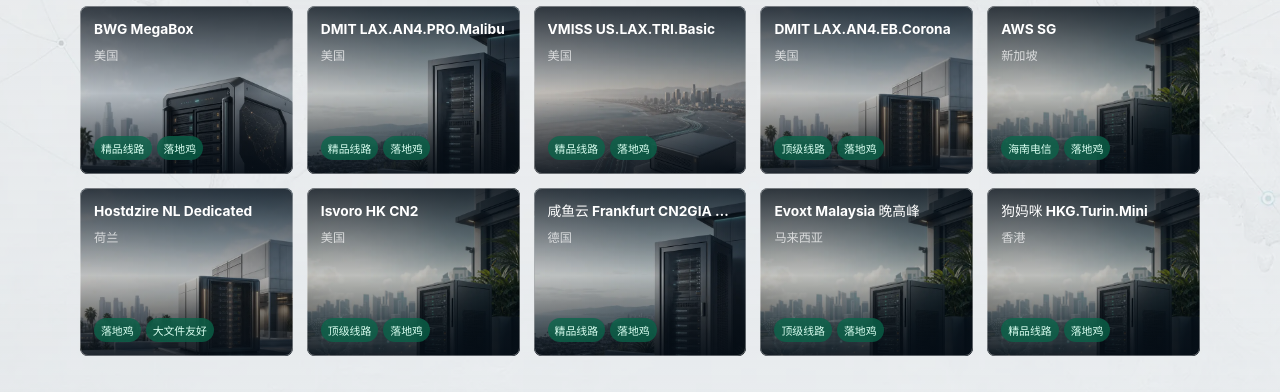
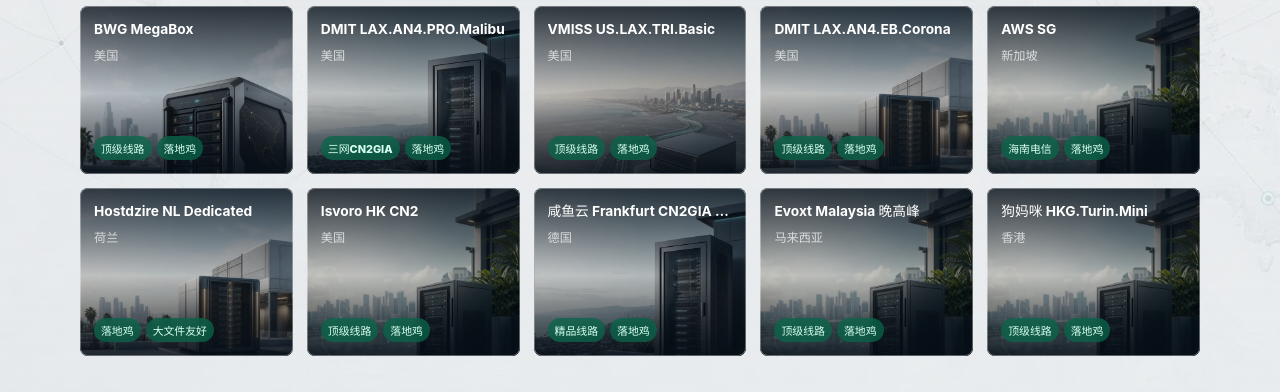
Before and after one commit to ruoqianfengshao/nq-reader, a React (Vite) app: page / in a window 1280 px wide. Shown: the part 485-877 px from the top of the page. Built offline with nearby package versions, Linux system fonts and the light colour scheme.

Commit message:
fix: separate route tier from network quality

```diff
--- a/src/App.tsx
+++ b/src/App.tsx
@@ -907,10 +907,13 @@
     verdictGrade(useCase.name, useCase.verdict, useCase.severity),
     ...semanticTags(useCase.name, useCase.verdict, useCase.evidence),
   ]);
-  if (useCase.name !== "代理" || !tags.some((tag) => /^(顶级|精品)线路$/.test(tag))) return tags;
+  if (useCase.name !== "代理" || !tags.some((tag) => /^(顶级|精品)线路$|^三网CN2GIA$/.test(tag))) return tags;
 
   const hasCarrierHappy = tags.some((tag) => /^(电信|联通|移动)快乐$|^三网快乐$/.test(tag));
-  return (hasCarrierHappy ? tags.filter((tag) => !/^(电信|联通|移动)精品线路$/.test(tag)) : tags).slice(0, 3);
+  const concise = hasCarrierHappy ? tags.filter((tag) => !/^(电信|联通|移动)精品线路$/.test(tag)) : tags;
+  const anomaly = concise.find((tag) => tag === "部分方向异常");
+  if (!anomaly) return concise.slice(0, 3);
+  return [...concise.filter((tag) => tag !== anomaly).slice(0, 2), anomaly];
 }
 
 function proxyGoodRegionTags(evidence: string[]): string[] {
@@ -1061,6 +1064,7 @@
     const mobilePremium = evidence.some((item) => item.startsWith("移动线路 ") && /CMIN2/i.test(item));
     return compactTags([
       ...carrierQualityTags(evidence),
+      evidence.some((item) => /^(国内测速|丢包|国际互连) .*=(部分方向异常|明显丢包|异常)$/.test(item)) ? "部分方向异常" : "",
       !/三网 CN2GIA|三网顶级线路/.test(verdict) && telecomPremium && unicomPremium && mobilePremium ? "三网精品线" : "",
       telecomPremium ? "电信CN2GIA" : "",
       /毕业[机鸡]/.test(text) ? "毕业鸡" : "",
@@ -1105,7 +1109,7 @@
 
 function tagClass(tag: string): string {
   if (/毕业|顶级|精品|优化|快乐|CN2GIA|线路[机鸡]|落地[机鸡]|解锁|低延迟|大文件|开放|AI可用|(电信|联通|移动)$/.test(tag)) return "good";
-  if (/谨慎|送中|不适合|小内存/.test(tag)) return "risk";
+  if (/谨慎|异常|送中|不适合|小内存/.test(tag)) return "risk";
   return "watch";
 }
 
--- a/src/rules/useCases.ts
+++ b/src/rules/useCases.ts
@@ -84,7 +84,7 @@
   riskCarriers: CarrierName[];
 }): string {
   const { lines, happyRegions, watchRegions, topCarriers, happyCarriers, goodCarriers, watchCarriers, riskCarriers } = input;
-  const lineType = lineSummary(lines, topCarriers);
+  const lineType = lineSummary(lines);
   const bestRegion = happyRegionSummary(happyRegions)[0];
   const regionTail = bestRegion ? `，${bestRegion}快乐` : "";
   const watchTail = watchRegions.length > 0 ? `，${watchRegions[0]}看地区` : "";
@@ -154,11 +154,11 @@
   return names[code] ?? "";
 }
 
-function lineSummary(lines: Evidence[], topCarriers: CarrierName[]): string {
+function lineSummary(lines: Evidence[]): string {
   const best = lines.filter((item) => item.grade === "顶级" || item.grade === "精品" || item.grade === "精品混合");
   if (best.length === 0) return "";
   const topMode = topRouteMode(lines);
-  if (topMode && topCarriers.length === 3) return topMode;
+  if (topMode) return topMode;
   if (best.length === 3) return "三网精品线路";
   return best.map((item) => `${carrierNameFromEvidence(item)}${item.grade}线路`).join("/");
 }
@@ -172,9 +172,7 @@
   const allCn2Gia = [telecom, unicom, mobile].every((value) => /CN2GIA|CTGGIA/i.test(value) && clean(value));
   if (allCn2Gia) return "三网 CN2GIA";
 
-  const unicomTop = /(?:AS)?9929/i.test(unicom) &&
-    !/(?:AS)?4837|CU169/i.test(unicom) &&
-    clean(unicom);
+  const unicomTop = /(?:AS)?9929/i.test(unicom) && clean(unicom);
   const optimized = /CN2GIA|CTGGIA/i.test(telecom) && clean(telecom) &&
     unicomTop &&
     /CMIN2/i.test(mobile) && clean(mobile);
```
Also changed, not shown: 1 other file (tests, documents, lock files or other folders).
